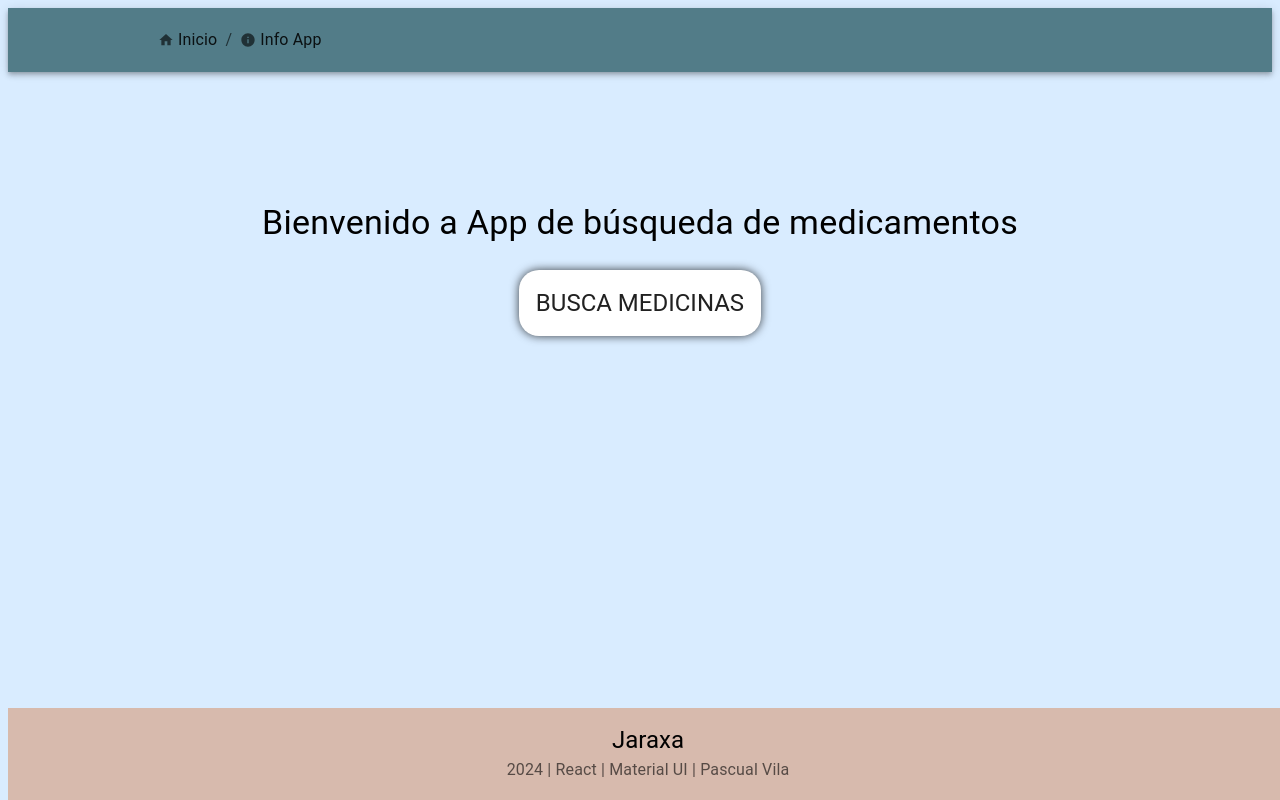
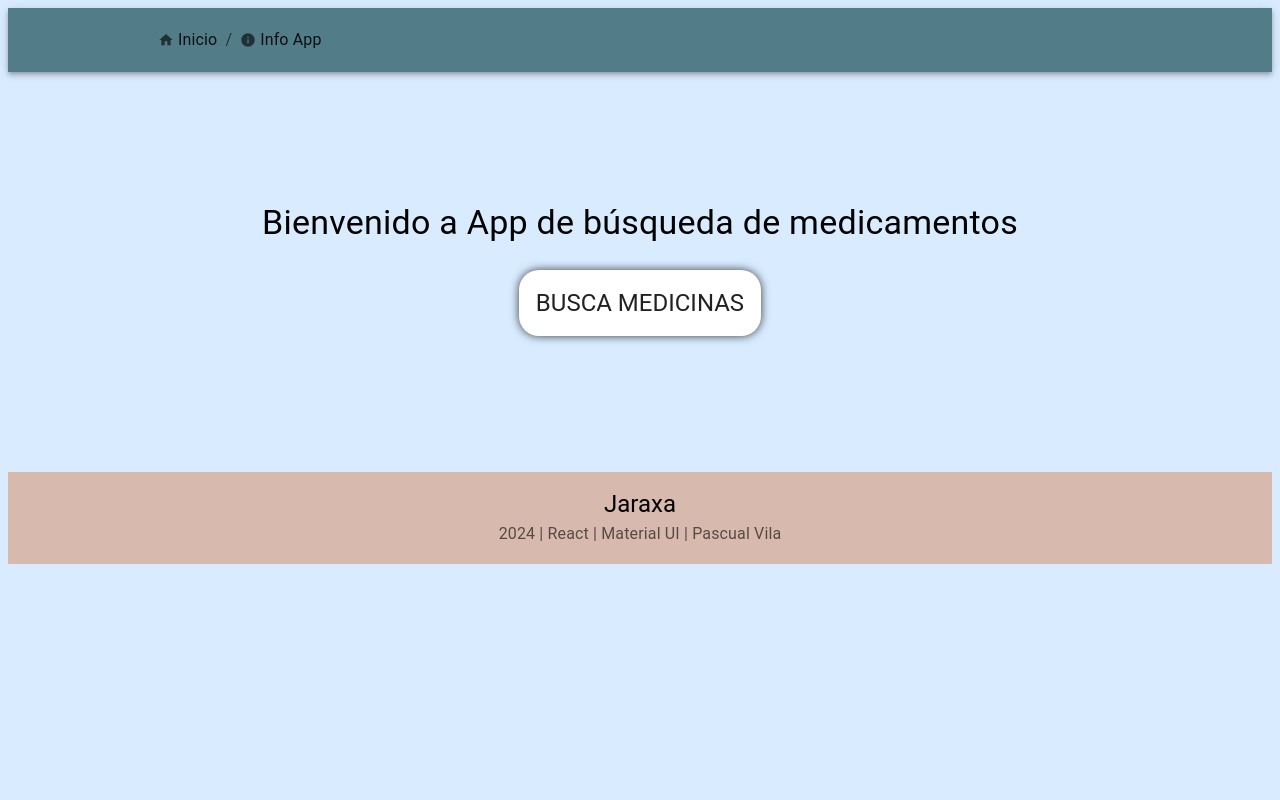
Before and after one commit to pascual143/MedicineJaraxa, a React (Vite) app: page / in a window 1280 px wide. Built offline with nearby package versions, Linux system fonts and the light colour scheme.

Commit message:
cambios estilos footer

```diff
--- a/src/components/layout/Footer.jsx
+++ b/src/components/layout/Footer.jsx
@@ -5,13 +5,10 @@ const Footer = () => {
   return (
     <Box
       sx={{
-        width: "100%",
         height: "auto",
         backgroundColor: "var(--fith-color)",
         paddingTop: "1rem",
         paddingBottom: "1rem",
-        position: "absolute",
-        bottom: "0",
       }}
     >
       <Container maxWidth="lg">
```
